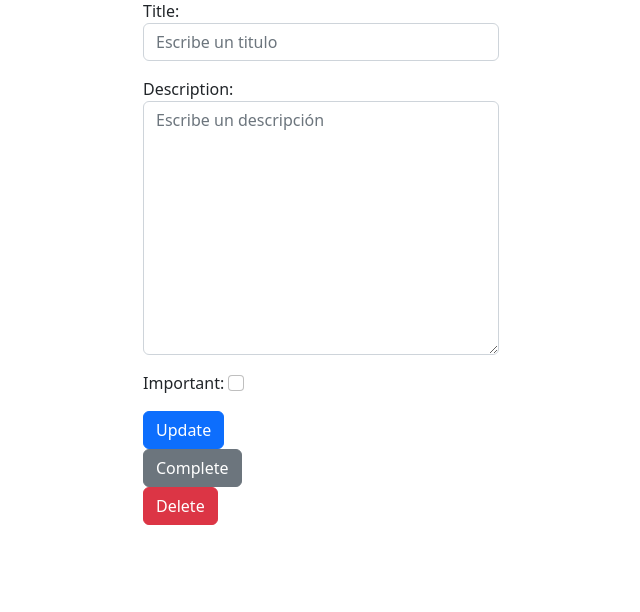
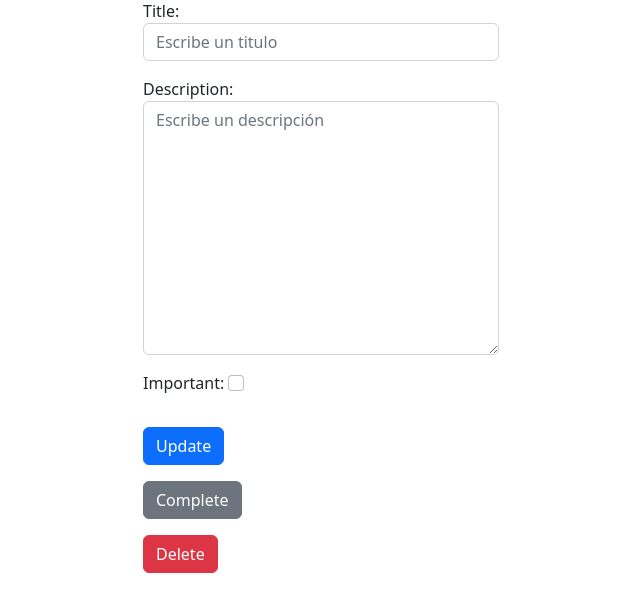
Before and after one commit to EidherCr/cruddjango, a Django app: template tasks/templates/task_detail.html in a window 1280 px wide. Shown: the part 153-765 px from the top of the page, without its empty margins (319-959 px from the left). Run offline with Django 4.2, Linux system fonts and the light colour scheme; the template is opened without the code that fills it: values that come from a table or form of the project are taken from there, others are empty.

Commit message:
Update task_detail.html

```diff
--- a/tasks/templates/task_detail.html
+++ b/tasks/templates/task_detail.html
@@ -14,7 +14,7 @@
                     {% csrf_token %}
                     {{form.as_p}}
 
-                    <button class="btn btn-primary">
+                    <button class="btn btn-primary mt-3">
                         Update
                     </button>
                 </form>
@@ -22,7 +22,7 @@
                 <form action="{% url 'complete_task' task.id %}" method="POST">
                     {% csrf_token %}
 
-                    <button class="btn btn-secondary">
+                    <button class="btn btn-secondary mt-3">
                         Complete
                     </button>
                 </form>
@@ -30,7 +30,7 @@
                 <form action="{% url 'delete_task' task.id %}" method="POST">
                     {% csrf_token %}
 
-                    <button class="btn btn-danger">
+                    <button class="btn btn-danger mt-3">
                         Delete
                     </button>
                 </form>
```
